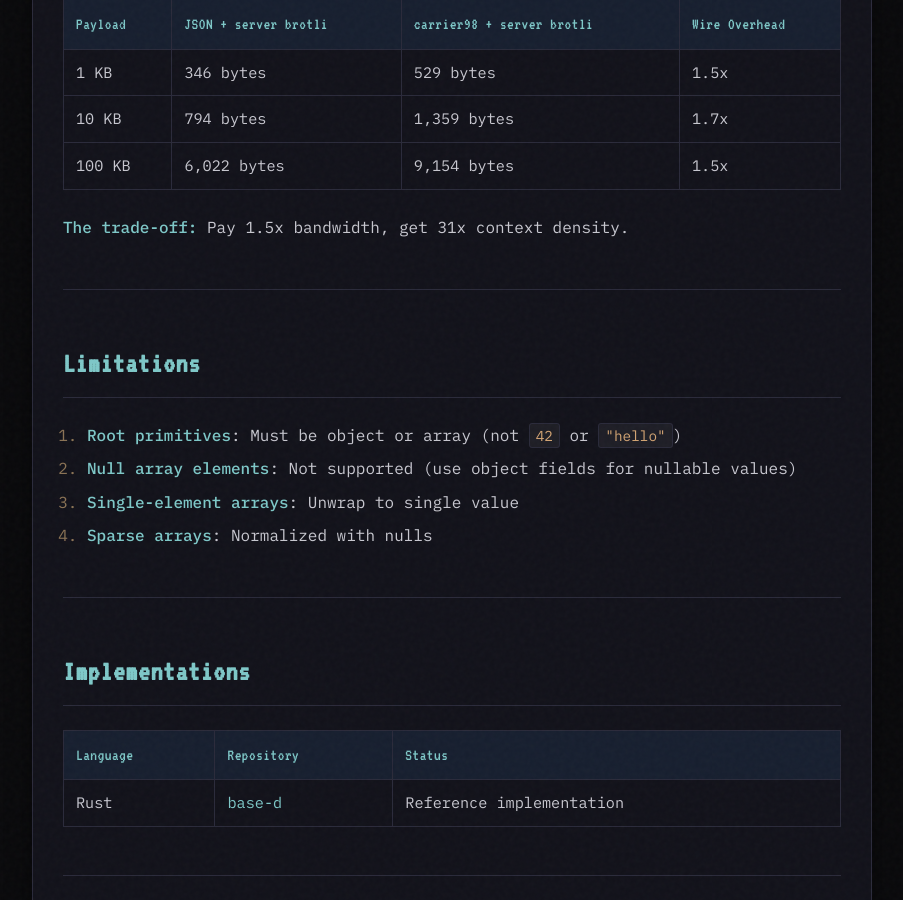
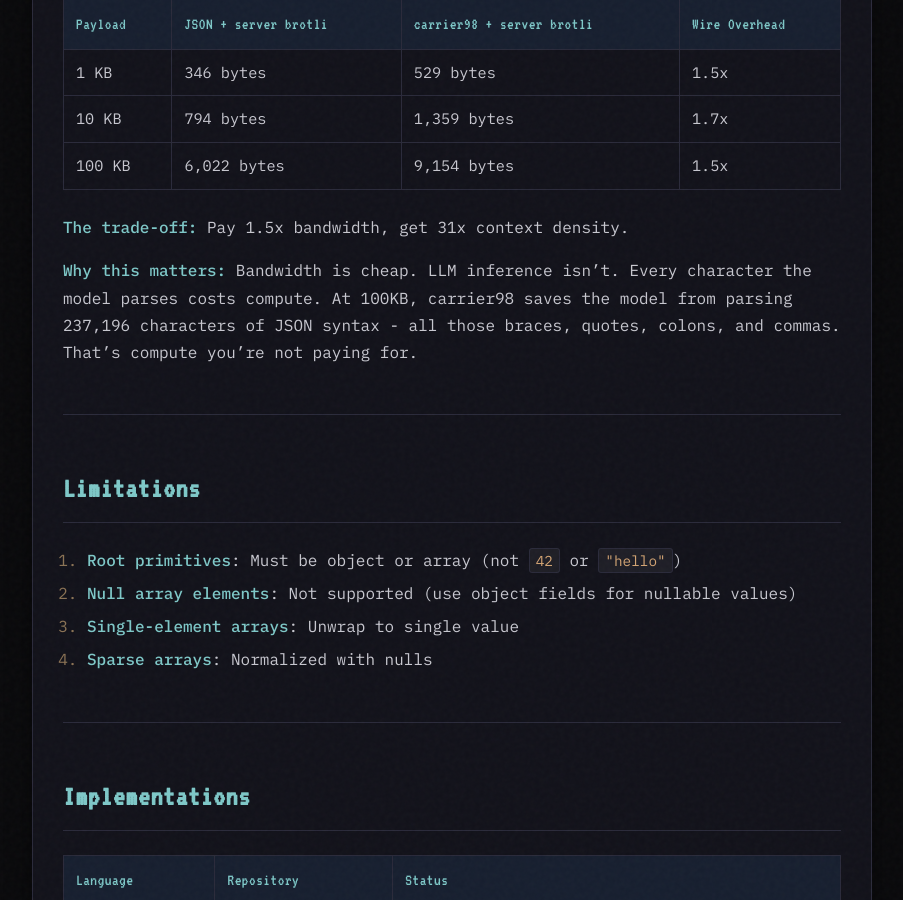
Before and after one commit to coryzibell/carrier98, a Jekyll site: the page built from docs/index.md, in a window 1280 px wide and 900 px high, scrolled down 6729 px. Shown: the whole window, without its empty margins (188-1091 px from the left). Built offline with Jekyll 4.4.1, drawn with Linux system fonts in a browser that asks for light colours.

Commit message:
𒀁𒀛𒁑𒀁𒁐𒁜𒁕𒁣𒀧𒁙𒀰𒀏𒁚𒀨𒀗𒀋𒀺𒀉𒀪𒁠
F!7A`SGN;MeM>tsYDU0~P<nSHq1kaG0f%He}<b2>uO>SG&TEnT3eG3;0GKNE8m?!Xkkmb`#!?>hkqnF

[md5:cuneiform|lz4:base85]

```diff
--- a/docs/index.md
+++ b/docs/index.md
@@ -205,6 +205,8 @@ carrier98 trades bandwidth for context density. The display96 alphabet uses ~3 b
 
 **The trade-off:** Pay 1.5x bandwidth, get 31x context density.
 
+**Why this matters:** Bandwidth is cheap. LLM inference isn't. Every character the model parses costs compute. At 100KB, carrier98 saves the model from parsing 237,196 characters of JSON syntax - all those braces, quotes, colons, and commas. That's compute you're not paying for.
+
 ---
 
 ## Limitations
```
